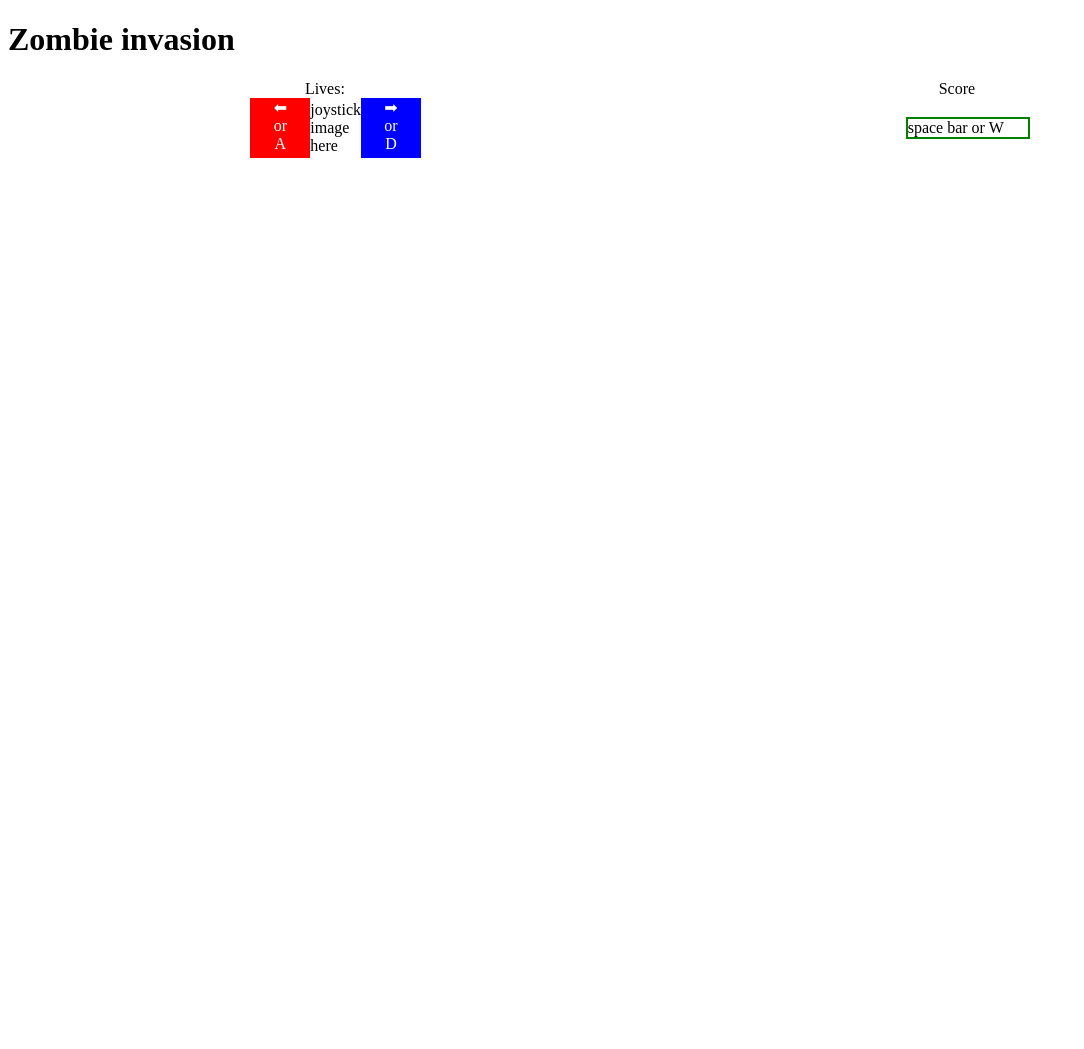
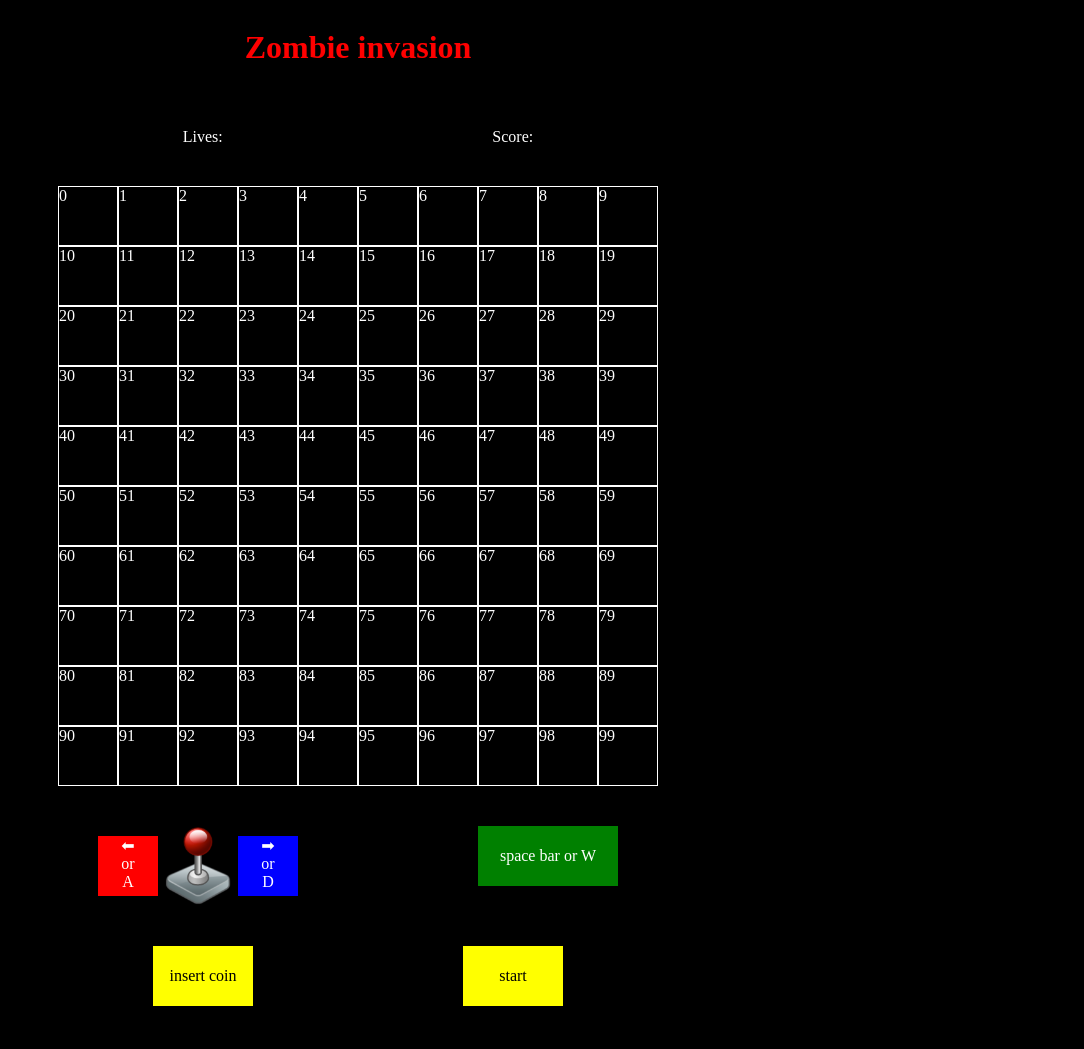
Before and after one commit to markmuy40/SEI-65-Project-1, a plain HTML site: page index.html in a window 1280 px wide. Shown: the whole page, without its empty margins (0-1084 px from the left). Before the commit the page ends 800 px from the top, so only its background shows below. Drawn offline with Linux system fonts and the light colour scheme.

Commit message:
grid and joysetick image added

```diff
--- a/index.html
+++ b/index.html
@@ -6,28 +6,35 @@
     <link rel="stylesheet" href="main.css">
     <script src="scripts/app.js" charset="utf-8"></script>
   </head>
+
+    <body>
       <h1>Zombie invasion</h1>
-  <body>
       <div class="tracker">
         <div class="lives">Lives:</div>
-      <div class="score">Score</div>
+        <div class="score">Score:</div>
       </div>
+      <div class="grid-container">
         <div class="grid-wrapper">
           <div class="grid">
             <!-- Grid goes here -->
           </div>
         </div>
+      </div>
       <div class="controls">
         <div class="movement">
           <div class="left">&#11013;<br>or<br>A</div>
-        <div class="midle">joystick<br>image<br>here</div>
+          <div class="middle"></div>
           <div class="right">&#10145;<br>or<br>D</div>
         </div>
         <div class="fire">
           <div class="shoot">space bar or W</div>
         </div>
-
-
       </div>
     </body>
+    <footer>
+      <div class="start">
+        <div class="reset">insert coin</div>
+        <div class="play">start</div>
+      </div>
+    </footer>
 </html>
--- a/main.css
+++ b/main.css
@@ -1,26 +1,72 @@
 * {
-
+box-sizing: border-box;
+  background: black;
 }
 
+body {
+  display:flex;
+  flex-direction: column;
+  justify-content: center;
+  width: 700px;
+}
+
+h1 {
+  display: flex;
+  justify-content: center;
+  color: red;
+}
 
 .tracker {
   display: flex;
   justify-content: space-around;
   align-items: center;
+  color: white;
+  padding: 40px;
 }
 
+.lives {
+}
+
+.score {
+}
+.grid-container {
+  display: flex;
+  height: 100%;
+  margin: 0 auto;
+}
+
+
 .grid-wrapper{
+  display: flex;
+  justify-content: center;
+  align-items: flex-start;
+  height: 100%;
 
 }
 
 .grid {
+  display: flex;
+  flex-wrap: wrap;
+  align-items: center;
+  justify-content: center;
+  height: 100%;
+  height: 600px;
+  width: 600px;
 
+}
+
+.grid div {
+  border: 1px solid white;
+  flex-grow: 1;
+  height: 10%;
+  width:10%;
+  color:white;
 }
 
 .controls {
   display: flex;
   justify-content: space-around;
-  align-items: center;
+  padding-top: 40px;
 }
 
 .movement {
@@ -38,7 +84,13 @@
 }
 
 .middle {
-  text-align: center;
+  width: 80px;
+  height: 80px;
+  background: url('./images/kisspng-joystick-game-controllers-computer-icons-arcade-co-5b1845ccdd0373.3147148015283173889053.png');
+  background-size: 80px 80px;
+  background-repeat: no-repeat;
+  background-position: center;
+
 
 }
 
@@ -56,6 +108,55 @@
 }
 
 .shoot{
-  border: 2px solid green;
-  width: 120px;
+  width: 140px;
+  height:60px;
+  background: green;
+  color: white;
+  display:flex;
+  justify-content: center;
+  align-items: center;
+
 }
+
+.footer {
+padding: 30px;
+}
+.start {
+  display:flex;
+  justify-content: space-around;
+  padding:40px;
+}
+
+.reset {
+  width: 100px;
+  height: 60px;
+  background: yellow;
+  display:flex;
+  justify-content: center;
+  align-items: center;
+
+}
+
+.play {
+  width: 100px;
+  height: 60px;
+  background: yellow;
+  display:flex;
+  justify-content: center;
+  align-items: center;
+}
+
+/* player CSS */
+.grid div.player {
+  background:green;
+  background-repeat: no-repeat;
+  background-size: contain;
+}
+
+
+/* alien CSS */
+.grid div.alien {
+  background:purple;
+  background-repeat: no-repeat;
+  background-size: contain;
+}
--- a/scripts/app.js
+++ b/scripts/app.js
@@ -3,7 +3,60 @@ function init() {
   // ! make the grid
 
   // Grid container
+  // ? target elements
+  const grid = document.querySelector('.grid')
 
+  // ? variables
+  const width = 10 //change number if you want to add cells.
+  //check your CSS if the grid looks off. Think about the width of the contaner
+  //and .div size using percentages.
+  const cellCount = width * width
+  const cells = []// targetting each div cell created
+
+  function makeGrid(){
+    for (let i = 0; i < cellCount; i++) {
+      const cell = document.createElement('div')
+      cell.innerText = i //remove once happy with design and no longer need to crate more functions for movement.
+      cell.dataset.index = i
+      cells.push(cell)
+      grid.appendChild(cell)
+    }
+  }
+  makeGrid()
+
+
+  //! player functions
+  // // variables
+  const playerClass = 'player'
+  const startPosition = '95'
+  let currentPosition = startPosition
+
+  // function addPlayer(position){
+  // cells[position].classList.add(playerClass)
+  // }
+
+  // function removePlayer(position){
+  // cells[position].classList.remove(playerClass)
+  // }
+
+  // function playerMovement(){
+
+  // ! variables
+
+  // const left = keycode || left = keycode || left = div class
+  // const right = keycode  || right = keycode number || right = div class
+
+  // removePlayer(currentPosition)
+  // execution
+  // if (left === keycode && currentPosition % width !== 0) {
+  // currentPosition -= 1
+  // } else if {
+  // right === keycode && currentPosition % width !== width - 1) {
+  // currentPosition += 1
+  //   }
+  //   addPlayer(position)
+  // }
+  // .addEventListener('keydown', playerMovement)
   // ! aliens
 
   // const alienClass = 'alien'// alienclass in CSS
@@ -69,37 +122,7 @@ function init() {
 
 
 
-  //! player functions
-  // // variables
-  // const playerClass = 'player'
-  // const startPosition = (numerical number for bottom/middle of grid)
-  // let currentPosition = startPosition
 
-  // function addPlayer(position){
-  // cells[position].classList.add(playerClass)
-  // }
-
-  // function removePlayer(position){
-  // cells[position].classList.remove(playerClass)
-  // }
-
-  // function playerMovement(){
-
-  // ! variables
-  // const left = keycode || left = keycode || left = div class
-  // const right = keycode  || right = keycode number || right = div class
-
-  // removePlayer(currentPosition)
-  // execution
-  // if (left === keycode && currentPosition % width !== 0) {
-  // currentPosition -= 1
-  // } else if {
-  // right === keycode && currentPosition % width !== width - 1) {
-  // currentPosition += 1
-  //   }
-  //   addPlayer(position)
-  // }
-  // .addEventListener('keydown', playerMovement)
 
 
 
```
Also changed, not shown: images/kisspng-joystick-game-controllers-computer-icons-arcade-co-5b1845ccdd0373.3147148015283173889053.png (added). Lines whose indentation alone changed are shown as unchanged.
